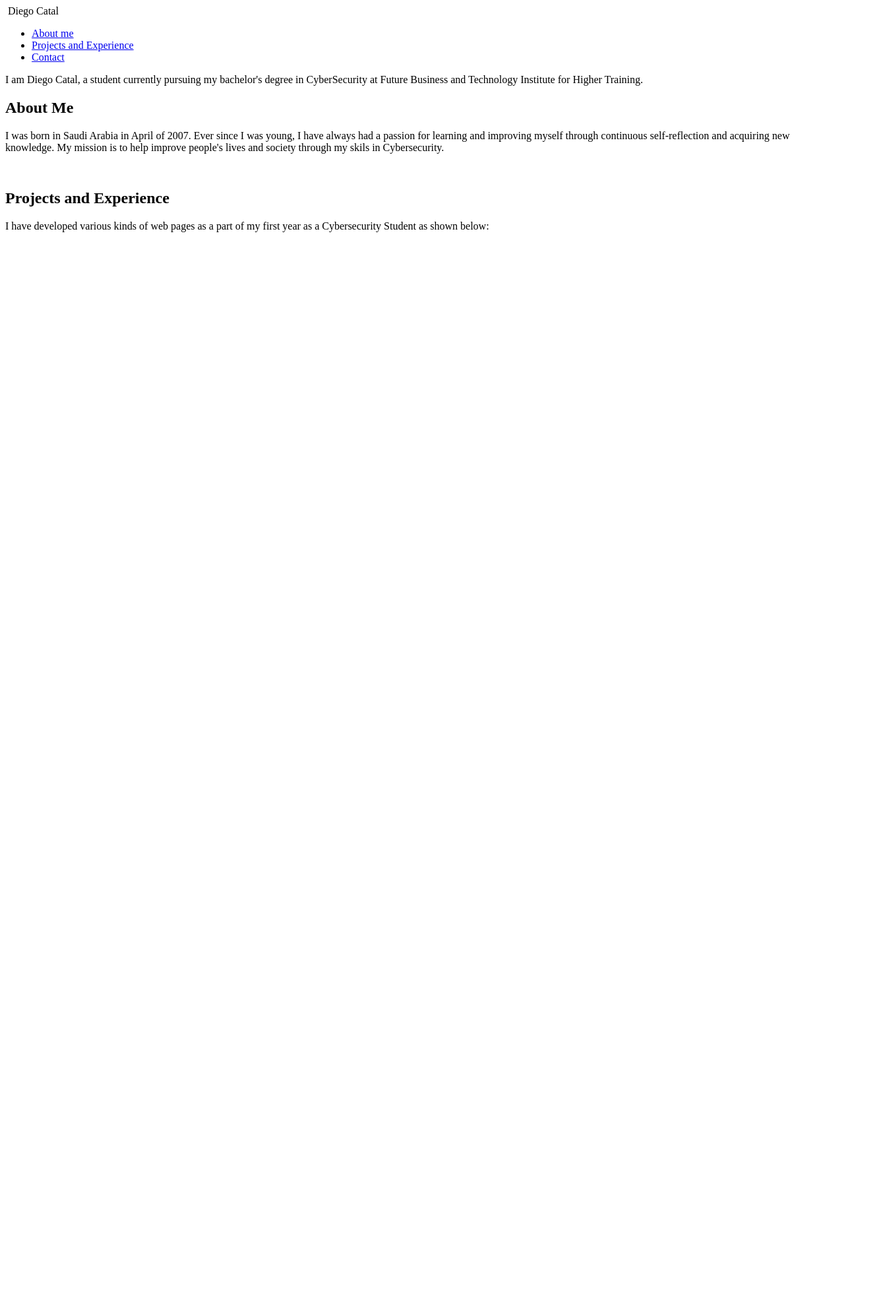
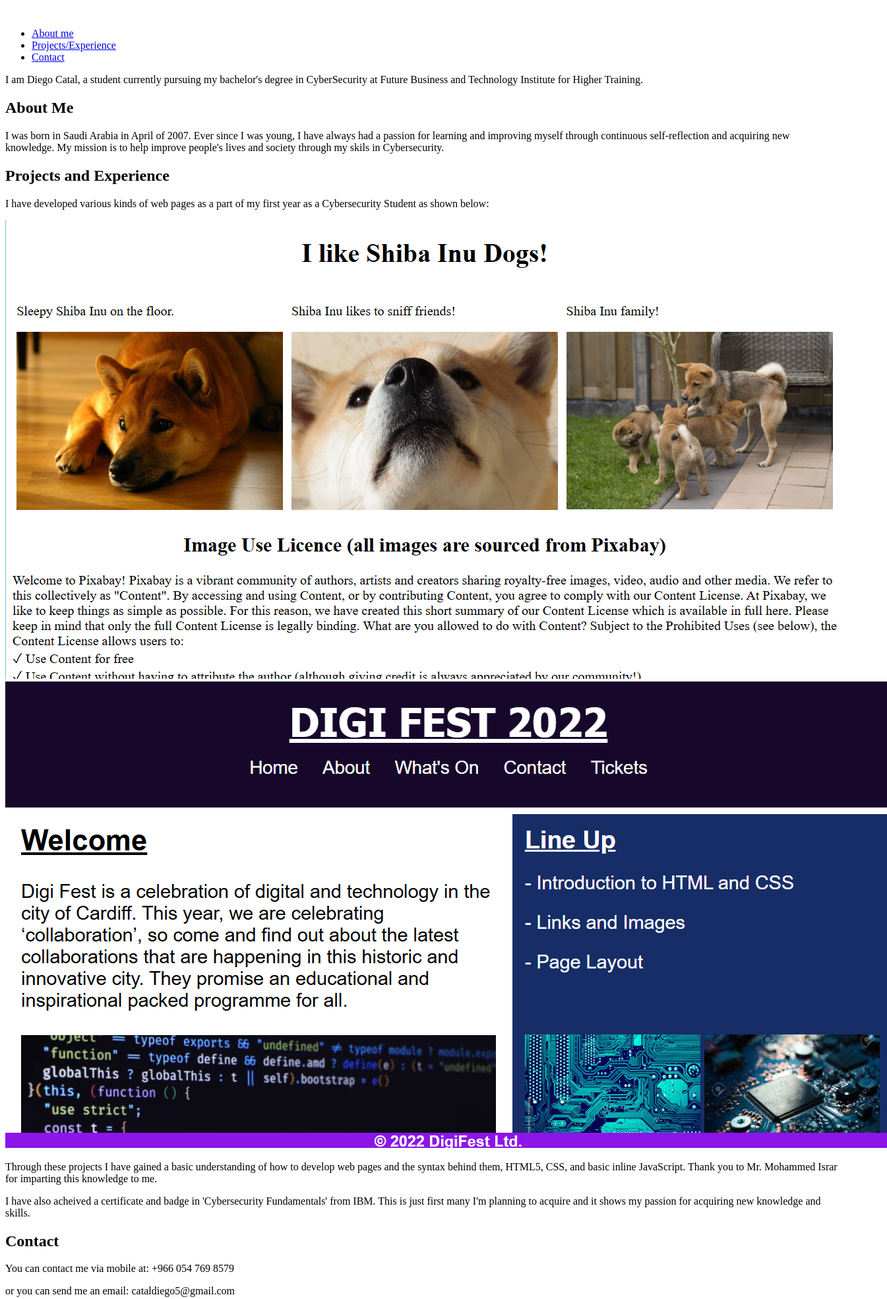
Before and after one commit to elitehacker123337/Web-Programming-Final-Assessment-2, a plain HTML site: page index.html in a window 1280 px wide. Shown: the whole page at 66% size, 1345 px wide, since content can reach past the window. Before the commit the page ends 800 px from the top, so only its background shows below. Drawn offline with Linux system fonts and the light colour scheme.

Commit message:
Update 2
Developed some CSS style, as well as added some pictures and fixed the format to my ideal vision

```diff
--- a/index.html
+++ b/index.html
@@ -3,18 +3,15 @@
   <title>My Portfolio</title>
   <header>
     <link rel="stylesheet" href="styles.css" />
-    <navbar>
+    <nav class="navbar">
       <img />
       <!-- put an image here -->
-      Diego Catal
       <ul>
         <li><a href="#About Me"> About me </a></li>
-        <li>
-          <a href="#Projects and Experience"> Projects and Experience </a>
-        </li>
+        <li><a href="#Projects and Experience"> Projects/Experience </a></li>
         <li><a href="#Contact"> Contact </a></li>
       </ul>
-    </navbar>
+    </nav>
   </header>
 
   <main>
@@ -23,6 +20,7 @@
         I am Diego Catal, a student currently pursuing my bachelor's degree in
         CyberSecurity at Future Business and Technology Institute for Higher
         Training.
+        <!-- add some images of yourself here (maybe 3)-->
       </p>
 
       <h2 id="About Me">About Me</h2>
@@ -33,16 +31,41 @@
         help improve people's lives and society through my skils in
         Cybersecurity.
       </p>
-      <img />
-      <img />
-      <img />
-      <img />
 
       <h2 id="Projects and Experience">Projects and Experience</h2>
       <p>
         I have developed various kinds of web pages as a part of my first year
         as a Cybersecurity Student as shown below:
       </p>
+      <img
+        id="first-project-example"
+        src="project_example1.png"
+        alt="project example"
+      />
+      <img
+        id="second-project-example"
+        src="project_example2.png"
+        alt="project example"
+      />
+      <div></div>
+      <p>
+        Through these projects I have gained a basic understanding of how to
+        develop web pages and the syntax behind them, HTML5, CSS, and basic
+        inline JavaScript. Thank you to Mr. Mohammed Israr for imparting this
+        knowledge to me.
+      </p>
+      <div></div>
+      <p>
+        I have also acheived a certificate and badge in 'Cybersecurity
+        Fundamentals' from IBM. This is just first many I'm planning to acquire
+        and it shows my passion for acquiring new knowledge and skills.
+        <!-- show screenshot of the badge from IBM -->
+      </p>
+
+      <h2 id="Contact">Contact</h2>
+      <p>You can contact me via mobile at: +966 054 769 8579</p>
+      <div></div>
+      <p>or you can send me an email: cataldiego5@gmail.com</p>
     </body>
   </main>
 </html>
```
